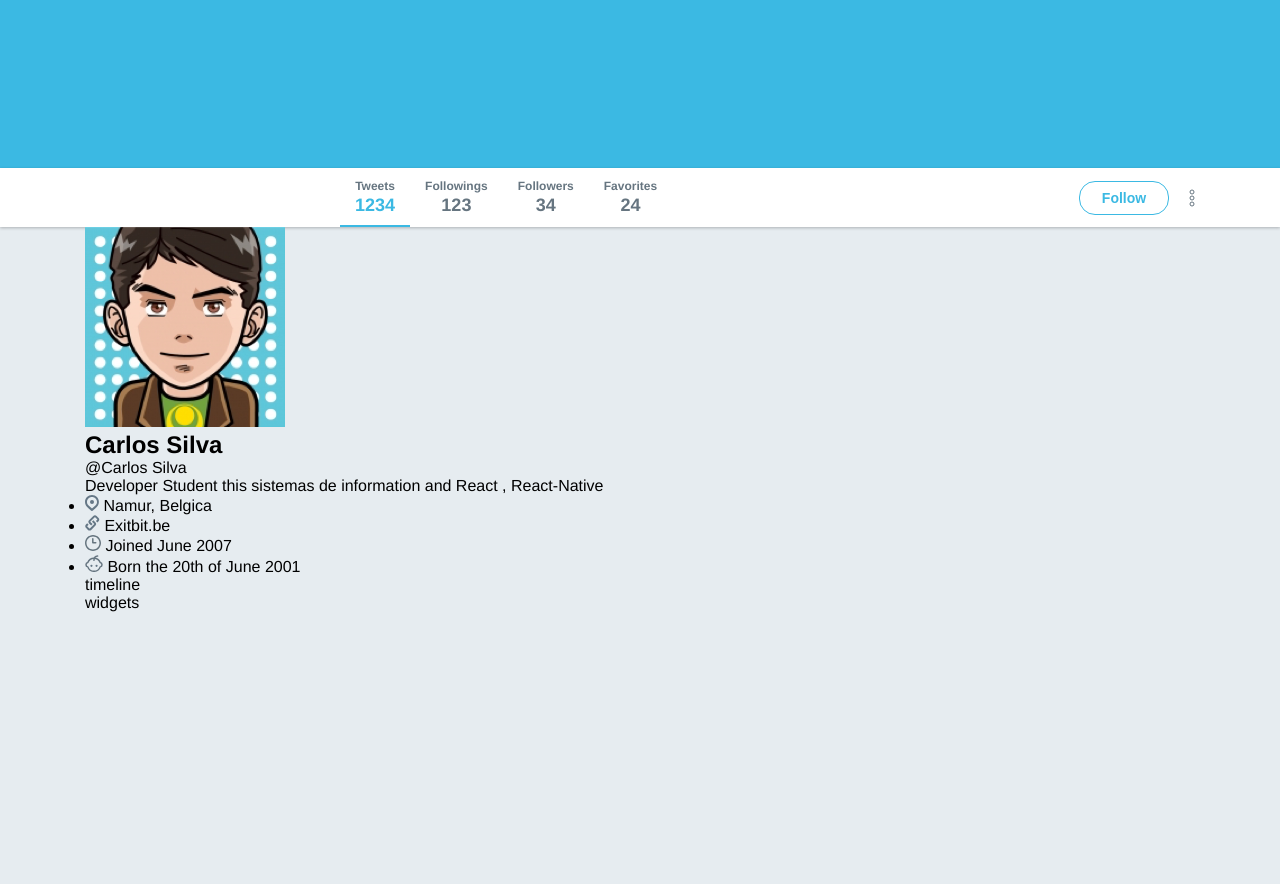
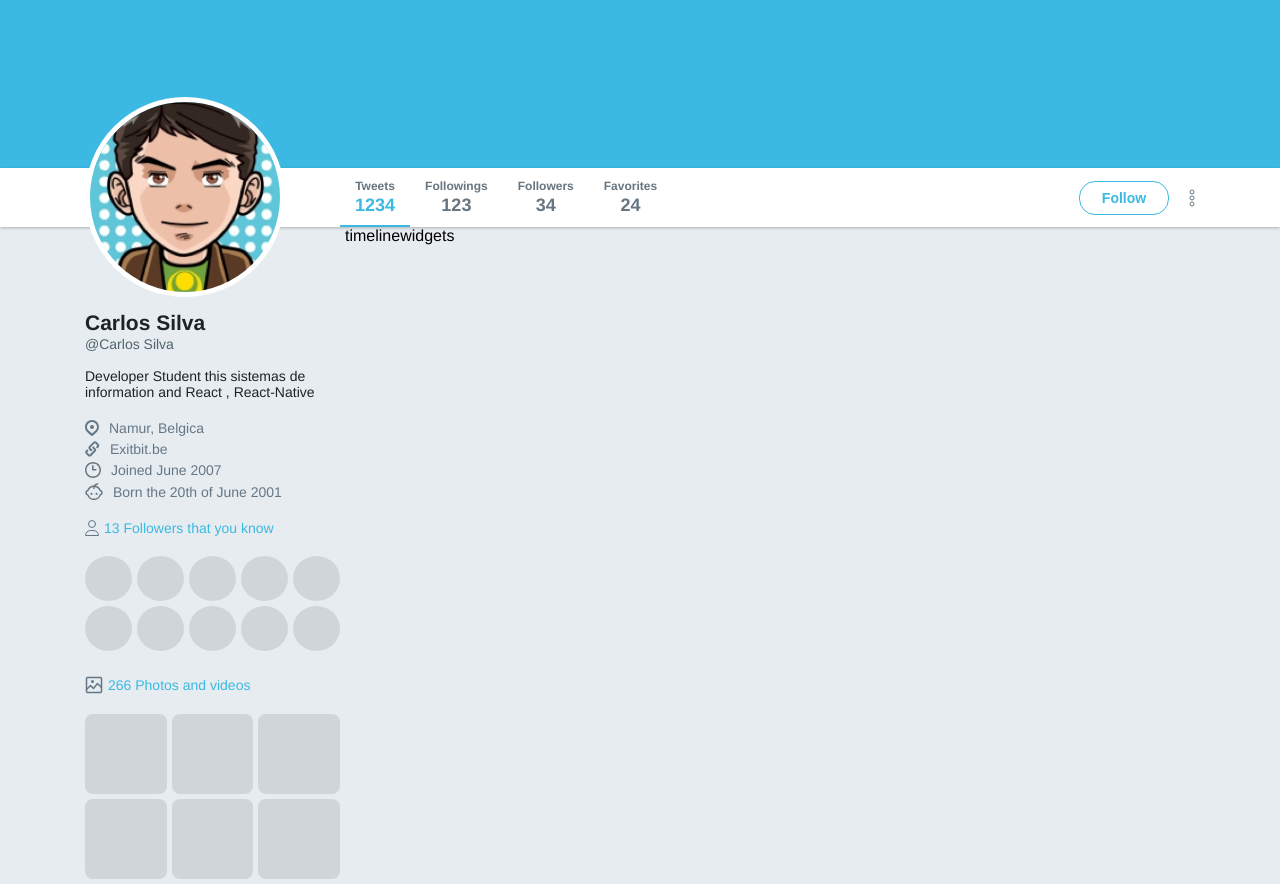
Before and after one commit to CarlosTSIlva/Curso_FlexBox, a plain HTML site: page index.html in a window 1280 px wide. Shown: the part 258-1142 px from the top of the page. Before the commit the page ends 870 px from the top, so only its background shows below. Drawn offline with Linux system fonts and the light colour scheme; files whose address does not match are found by name.

Commit message:
🎃 Images

```diff
--- a/index.html
+++ b/index.html
@@ -62,16 +62,16 @@
         </div>
       </div>
     </div>
-    <div class="-wrapper-content content">
+    <div class="wrapper-content content">
       <aside class="profile">
-        <img src="/assets/avatar.png" alt="avatar" />
+        <img class="avatar" src="/assets/avatar.png" alt="avatar" />
         <h1>Carlos Silva</h1>
         <span>@Carlos Silva</span>
         <p>
           Developer Student this sistemas de information and React ,
           React-Native
         </p>
-        <ul>
+        <ul class="list">
           <li>
             <img src="/assets/place.svg" alt="place" />
             Namur, Belgica
@@ -89,6 +89,38 @@
             Born the 20th of June 2001
           </li>
         </ul>
+        <div class="widget followers">
+          <strong>
+            <img src="/assets/followers.svg" alt="" /> 13 Followers that you
+            know</strong
+          >
+          <ul>
+            <li></li>
+            <li></li>
+            <li></li>
+            <li></li>
+            <li></li>
+            <li></li>
+            <li></li>
+            <li></li>
+            <li></li>
+            <li></li>
+          </ul>
+        </div>
+        <div class="widget images">
+          <strong>
+            <img src="/assets/images.svg" alt="" /> 266 Photos and
+            videos</strong
+          >
+          <ul>
+            <li></li>
+            <li></li>
+            <li></li>
+            <li></li>
+            <li></li>
+            <li></li>
+          </ul>
+        </div>
       </aside>
       <section class="timeline">timeline</section>
       <aside class="widgets">widgets</aside>
--- a/styles.css
+++ b/styles.css
@@ -164,3 +164,94 @@ div.bar .content .actions button {
   margin-right: 20px;
   background-color: white;
 }
+.wrapper-content {
+  display: flex;
+}
+.wrapper-content aside.profile {
+  width: 260px;
+}
+.wrapper-content aside.profile img.avatar {
+  width: 200px;
+  height: 200px;
+  border-radius: 50%;
+  border: 5px solid white;
+  margin-top: -130px;
+}
+.wrapper-content aside.profile h1 {
+  font-size: 21px;
+  color: #1f2226;
+  margin-top: 10px;
+}
+
+.wrapper-content aside.profile span {
+  font-size: 14px;
+  color: #53626c;
+}
+.wrapper-content aside.profile p {
+  font-size: 14px;
+  color: #1f2226;
+  margin-top: 15px;
+}
+.wrapper-content aside.profile ul {
+  margin-top: 20px;
+  list-style: none;
+}
+.wrapper-content aside.profile ul.list li {
+  font-size: 14px;
+  color: #657786;
+
+  display: flex;
+  align-items: center;
+  margin-top: 5px;
+}
+.wrapper-content aside.profile ul.list li:first-child {
+  margin-top: 0;
+}
+
+.wrapper-content aside.profile ul.list li img {
+  margin-right: 10px;
+}
+
+.widget {
+  margin-top: 20px;
+}
+.widget strong {
+  font-weight: normal;
+  color: #3bb9e3;
+  font-size: 14px;
+  display: flex;
+  align-items: center;
+}
+.widget strong img {
+  margin-right: 5px;
+}
+.followers ul {
+  list-style: none;
+  display: flex;
+  flex-wrap: wrap;
+}
+
+.followers ul li {
+  width: 45px;
+  height: 45px;
+  background: #d0d5d9;
+  border-radius: 50%;
+  flex: 1 0 auto;
+  margin: 0 5px 5px 0;
+}
+.images ul {
+  list-style: none;
+  display: flex;
+  flex-wrap: wrap;
+}
+
+.images ul li {
+  width: 80px;
+  height: 80px;
+  background: #d0d5d9;
+  border-radius: 8px;
+  flex-shrink: 0;
+  flex: 1 0 auto;
+
+  margin: 0 5px 5px 0;
+}
```
